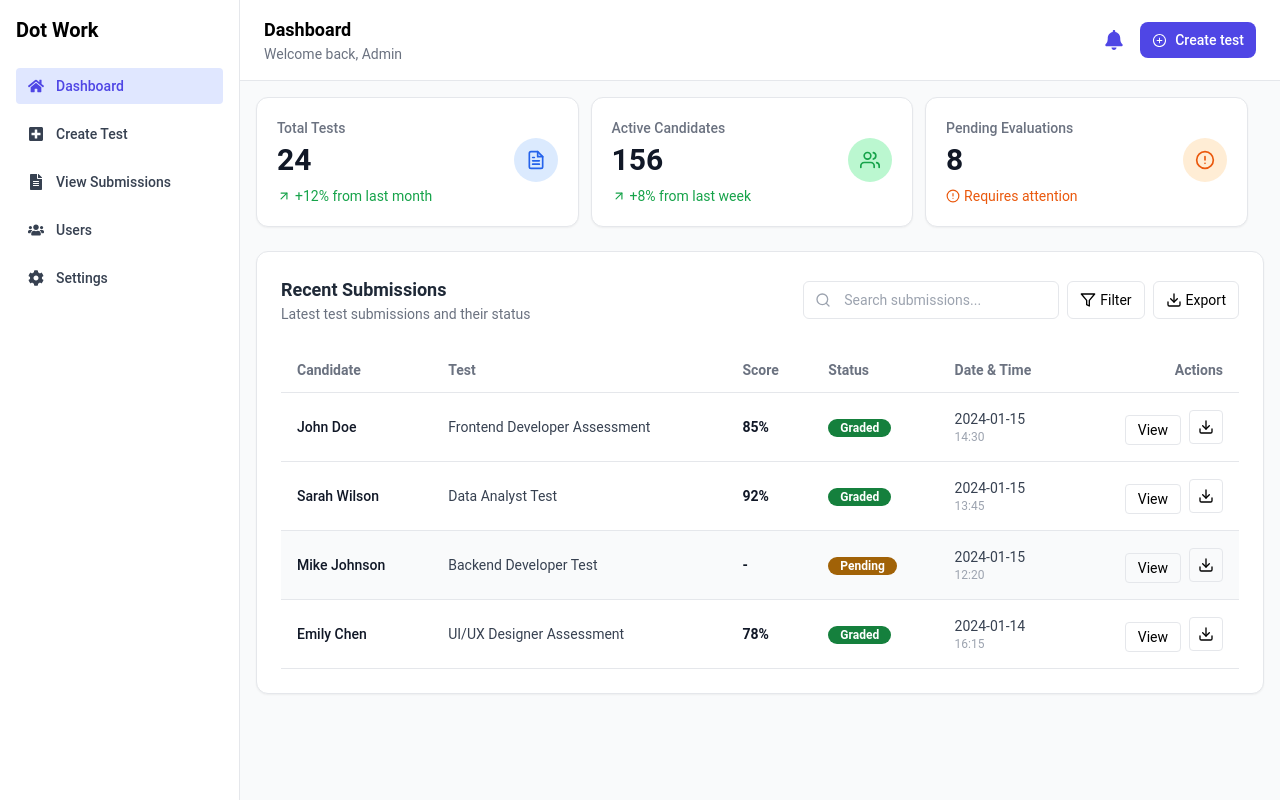
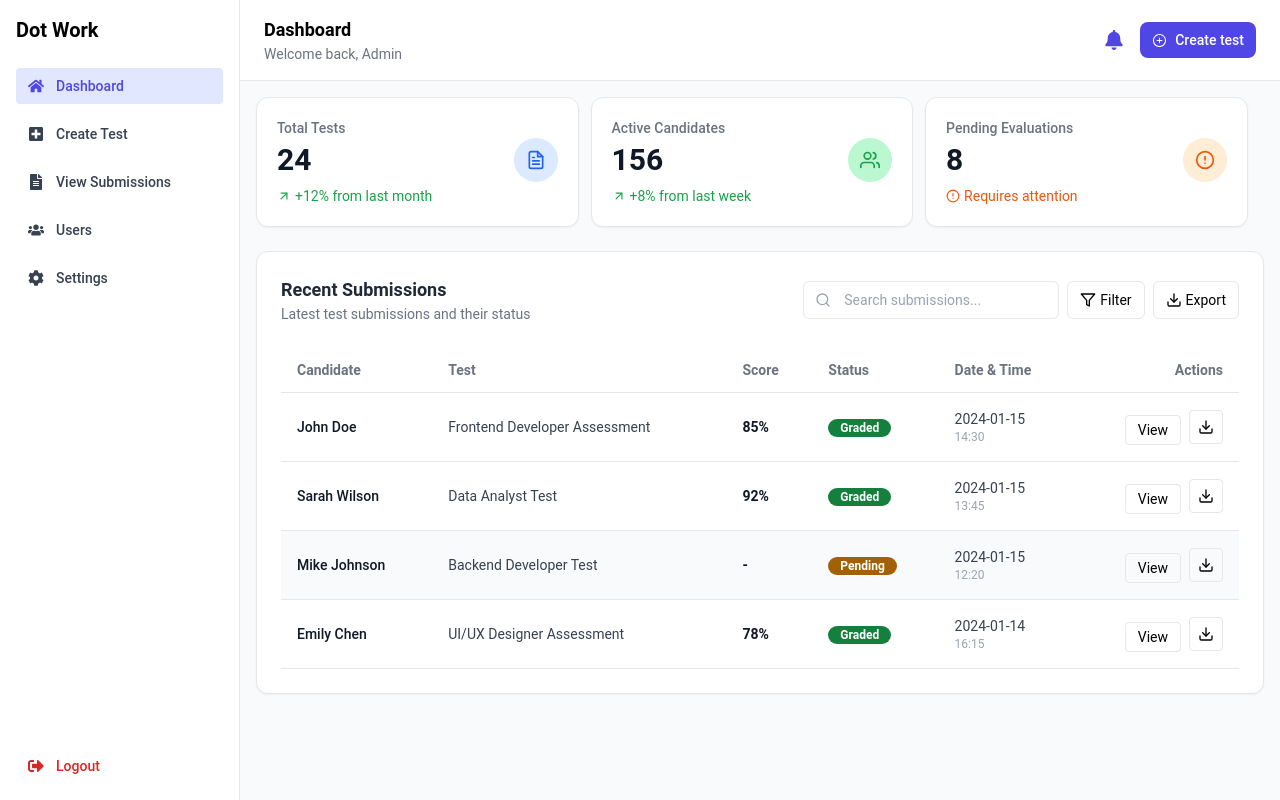
Before and after one commit to itshamzaaah/dot_work, a React (Vite) app in the folder dot_work/: page /admin in a window 1280 px wide. Built offline with nearby package versions, Linux system fonts and the light colour scheme; a web font is replaced by a local one.

Commit message:
added logout button in sidebar

```diff
--- a/dot_work/src/components/Sidebar.jsx
+++ b/dot_work/src/components/Sidebar.jsx
@@ -4,10 +4,10 @@
   FaFileAlt,
   FaUsers,
   FaCog,
-  FaBars,
+  FaSignOutAlt,
 } from "react-icons/fa";
 import { RxCross2 } from "react-icons/rx";
-import { NavLink } from "react-router-dom";
+import { NavLink, useNavigate } from "react-router-dom";
 
 const links = [
   { name: "Dashboard", icon: <FaHome className="w-4 h-4" />, path: "/admin" },
@@ -26,11 +26,21 @@
 ];
 
 export default function Sidebar({ isOpen, setIsOpen }) {
+  const navigate = useNavigate();
+
+  const handleLogout = () => {
+    // 🔐 Perform logout logic here (e.g. clear tokens, call API)
+    navigate("/login"); // Redirect to login
+  };
+
   return (
     <aside
       className={`fixed lg:static top-0 left-0 z-40 h-full w-60 bg-white border-r p-4 transform transition-transform duration-300 ease-in-out
         ${isOpen ? "translate-x-0" : "-translate-x-full"} lg:translate-x-0`}
     >
+      <div className="flex flex-col justify-between h-full">
+        {/* Top Section */}
+        <div>
           <div className="text-xl font-bold mb-6 flex justify-between items-center">
             Dot Work
             <RxCross2
@@ -58,6 +68,19 @@
               </NavLink>
             ))}
           </nav>
+        </div>
+
+        {/* Bottom Section (Logout Button) */}
+        <div className="mt-6">
+          <button
+            onClick={handleLogout}
+            className="flex items-center gap-3 px-3 py-2 w-full text-sm font-medium text-red-600 hover:bg-red-50 rounded"
+          >
+            <FaSignOutAlt className="w-4 h-4" />
+            Logout
+          </button>
+        </div>
+      </div>
     </aside>
   );
 }
```
Lines whose indentation alone changed are shown as unchanged.
